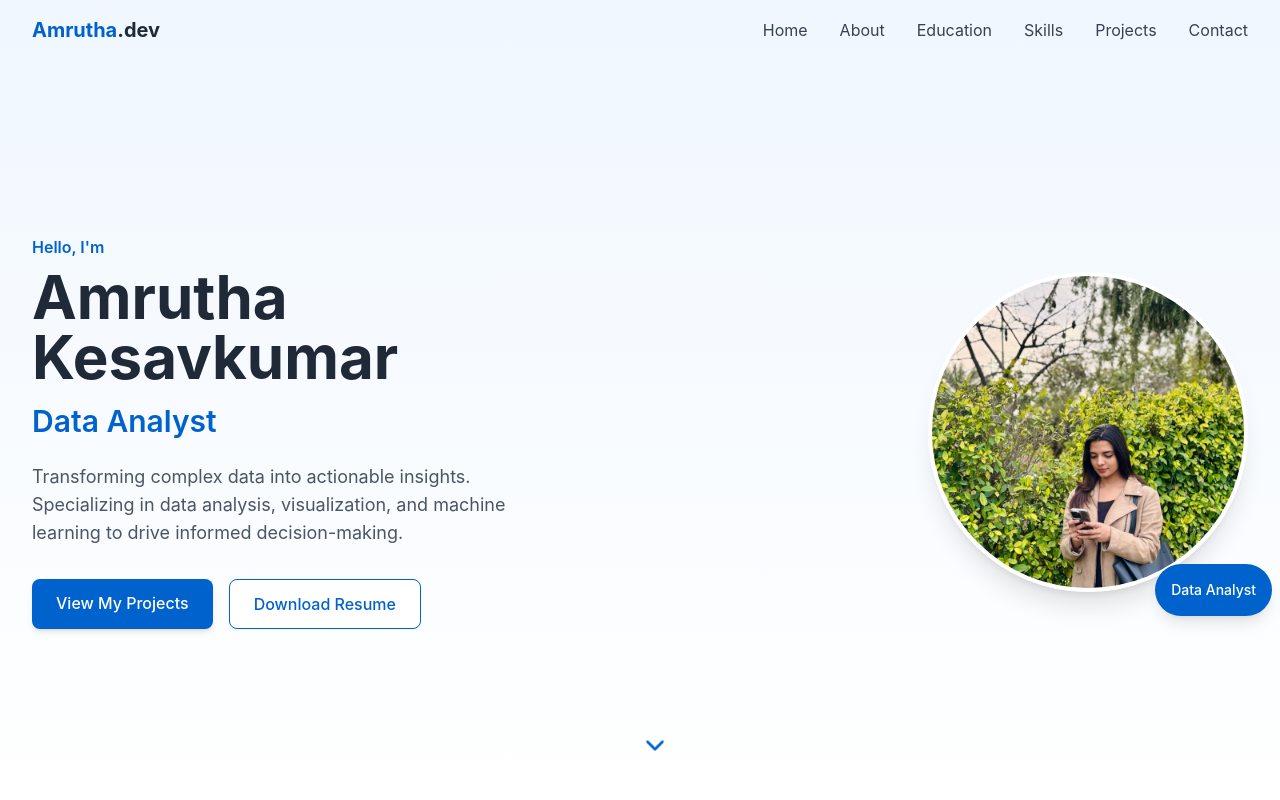
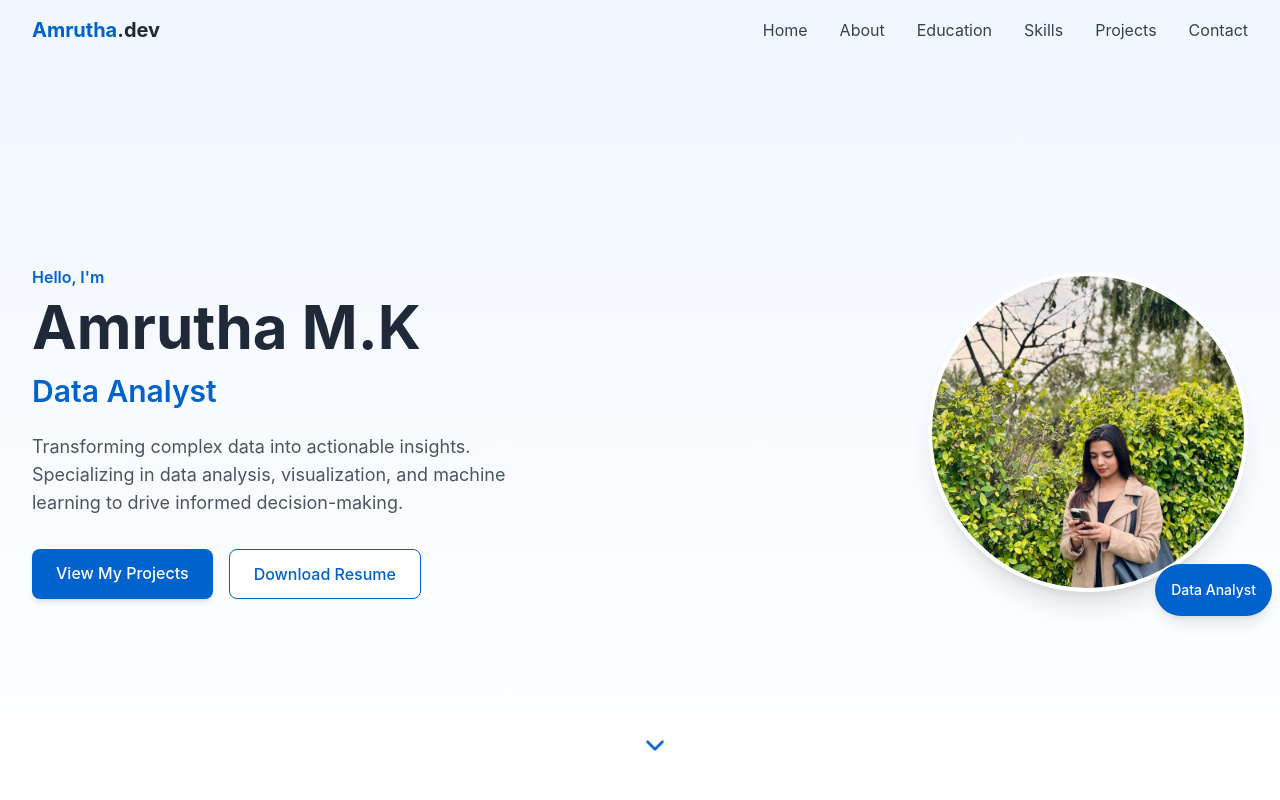
Before and after one commit to sanjaix21/amrta_dev, a React (Vite) app: page / in a window 1280 px wide. Shown: the top 800 px of the page. Built offline with nearby package versions, Linux system fonts and the light colour scheme.

Commit message:
Update data.ts

```diff
--- a/src/constants/data.ts
+++ b/src/constants/data.ts
@@ -1,5 +1,5 @@
 export const personalInfo = {
-  name: "Amrutha Kesavkumar",
+  name: "Amrutha M.K",
   title: "Data Analyst",
   location: "Punjab, India",
   email: "amruthakesavkumar@gmail.com",
```
